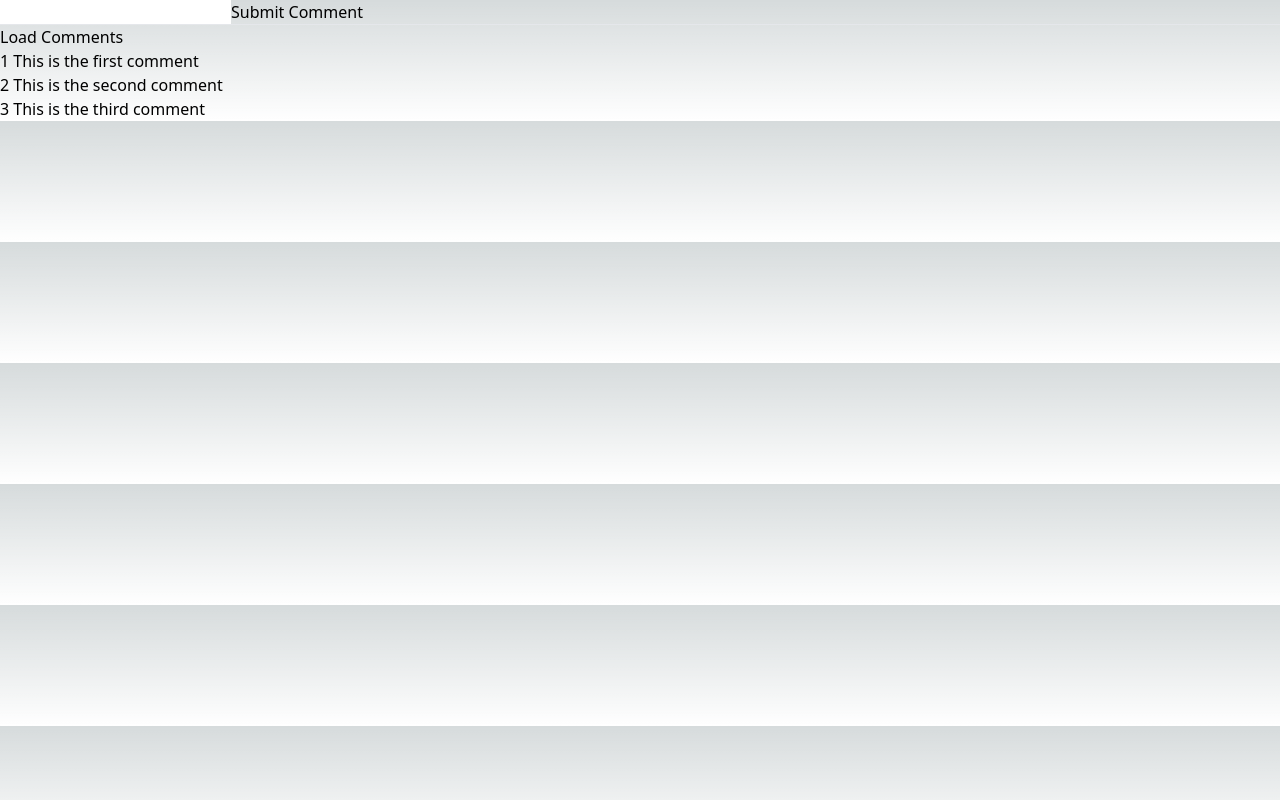
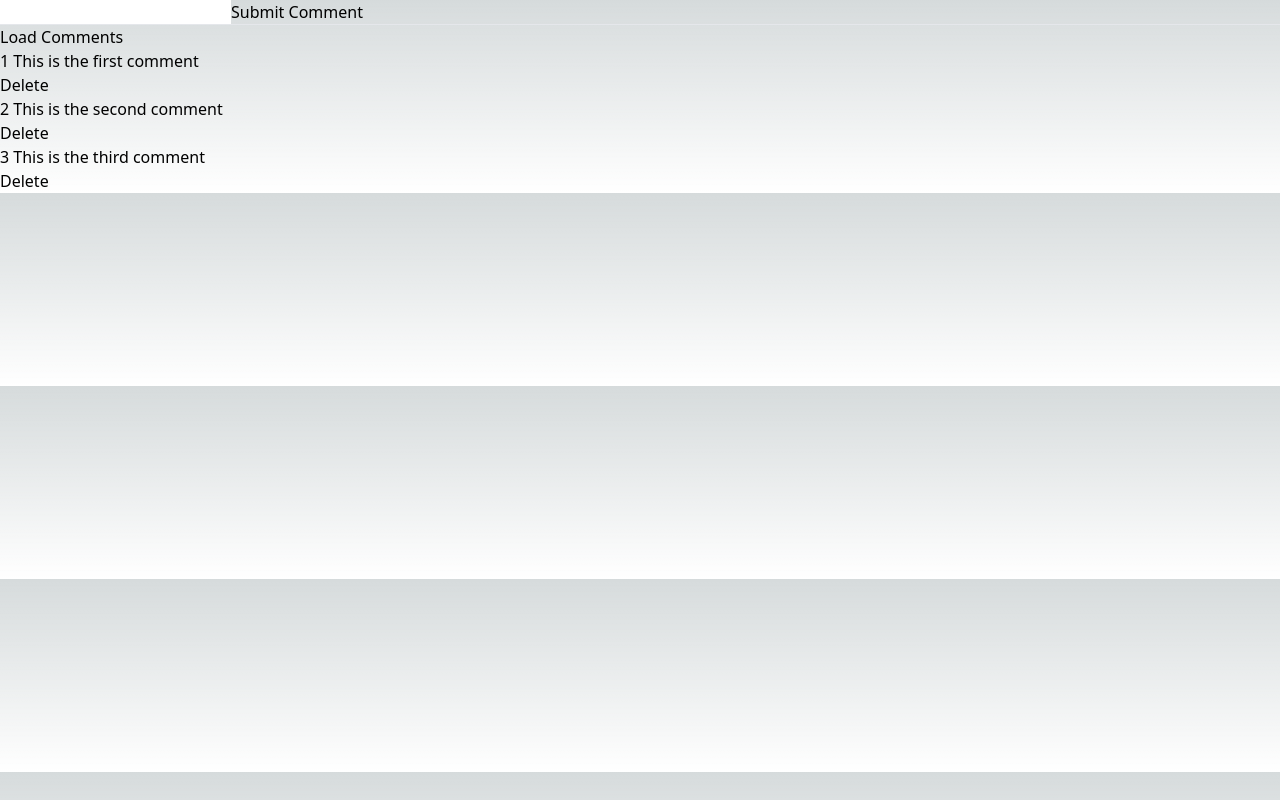
Before and after one commit to Techbite-sudo/next-done, a Next.js app: page /comments in a window 1280 px wide. Both pictures are taken after a click on the button "Load Comments". Built offline with nearby package versions, Linux system fonts and the light colour scheme.

Commit message:
DELETE API Request

```diff
--- a/pages/api/comments/[commentId].js
+++ b/pages/api/comments/[commentId].js
@@ -2,6 +2,14 @@ import { comments } from "@/data/comments";
 
 export default function handler(req, res){
     const { commentId } = req.query
-    const comment = comments.find((comment) => comment.id === parseInt(commentId))
-    res.status(200).json(comment)
+
+    if (req.method === 'GET') {
+        const comment = comments.find((comment) => comment.id === parseInt(commentId))
+        res.status(200).json(comment)
+    }else if (req.method === 'DELETE') {
+        const deletedComment = comments.find((comment) => comment.id === parseInt(commentId))
+        const index = comments.findIndex((comment) => comment.id === parseInt(commentId))
+        comments.splice(index, 1)
+        res.status(201).json(deletedComment)
+    }
 }
--- a/pages/comments/index.js
+++ b/pages/comments/index.js
@@ -22,6 +22,16 @@ export default function CommentsPage(){
         const data = await response.json()
         console.log(data)
     }
+
+    const deleteComment = async (commentId) => {
+        const response = await fetch(`/api/comments/${commentId}`, {
+            method: 'DELETE'
+        })
+        const data = await response.json()
+        console.log(data)
+        fetchComments()
+    }
+
     return(
         <div>
             <input
@@ -41,6 +51,9 @@ export default function CommentsPage(){
                 return(
                     <div key={comment.id}>
                         <h2>{comment.id} {comment.text}</h2>
+                        <button onClick={() => deleteComment(comment.id)}>
+                            Delete
+                        </button>
                     </div>
                 )
             })}
```
